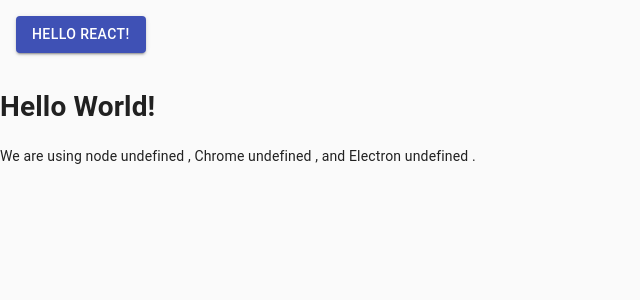
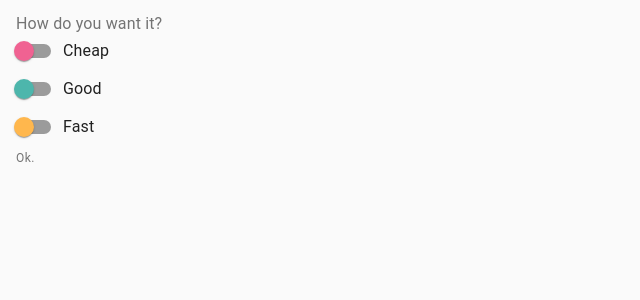
Before and after one commit to rhoffmann/cheap-good-fast, a React app: page / in a window 1280 px wide. Shown: the top 300 px of the page, without its empty margins (0-640 px from the left). Built offline with nearby package versions, Linux system fonts and the light colour scheme.

Commit message:
make it pretty

```diff
--- a/src/App.tsx
+++ b/src/App.tsx
@@ -3,12 +3,12 @@ import React from 'react';
 import Button from '@material-ui/core/Button';
 import Box from '@material-ui/core/Box';
 
+import GoodFastCheap from './components/GoodFastCheap';
+
 const App = () => {
   return (
     <Box p={2}>
-      <Button variant="contained" color="primary">
-        Hello React!
-      </Button>
+      <GoodFastCheap />
     </Box>
   );
 };
--- /dev/null
+++ b/src/components/GoodFastCheap.tsx
@@ -0,0 +1,58 @@
+import React from 'react';
+import FormLabel from '@material-ui/core/FormLabel';
+import FormControl from '@material-ui/core/FormControl';
+import FormGroup from '@material-ui/core/FormGroup';
+import FormControlLabel from '@material-ui/core/FormControlLabel';
+import FormHelperText from '@material-ui/core/FormHelperText';
+import { PinkSwitch, TealSwitch, OrangeSwitch } from './Switches';
+
+export default function SwitchesGroup() {
+  const [state, setState] = React.useState({
+    cheap: false,
+    good: false,
+    fast: false,
+  });
+
+  const handleChange = (event) => {
+    setState({ ...state, [event.target.name]: event.target.checked });
+  };
+
+  return (
+    <FormControl component="fieldset">
+      <FormLabel component="legend">How do you want it?</FormLabel>
+      <FormGroup>
+        <FormControlLabel
+          control={
+            <PinkSwitch
+              checked={state.cheap}
+              onChange={handleChange}
+              name="cheap"
+            />
+          }
+          label="Cheap"
+        />
+        <FormControlLabel
+          control={
+            <TealSwitch
+              checked={state.good}
+              onChange={handleChange}
+              name="good"
+            />
+          }
+          label="Good"
+        />
+        <FormControlLabel
+          control={
+            <OrangeSwitch
+              checked={state.fast}
+              onChange={handleChange}
+              name="fast"
+            />
+          }
+          label="Fast"
+        />
+      </FormGroup>
+      <FormHelperText>Ok.</FormHelperText>
+    </FormControl>
+  );
+}
--- /dev/null
+++ b/src/components/Switches.tsx
@@ -0,0 +1,28 @@
+import React from 'react';
+import Switch from '@material-ui/core/Switch';
+
+import pink from '@material-ui/core/colors/pink';
+import teal from '@material-ui/core/colors/teal';
+import orange from '@material-ui/core/colors/orange';
+import { withStyles } from '@material-ui/core';
+
+const colorSwitch = (hue) =>
+  withStyles({
+    switchBase: {
+      color: hue[300],
+      '&$checked': {
+        color: hue[500],
+      },
+      '&$checked + $track': {
+        backgroundColor: hue[500],
+      },
+    },
+    checked: {},
+    track: {},
+  })(Switch);
+
+export const PinkSwitch = colorSwitch(pink);
+export const TealSwitch = colorSwitch(teal);
+export const OrangeSwitch = colorSwitch(orange);
+
+export default Switch;
--- a/src/index.html
+++ b/src/index.html
@@ -15,19 +15,5 @@
   </head>
   <body>
     <div id="app"></div>
-    <h1>Hello World!</h1>
-    We are using node
-    <script>
-      document.write(process.versions.node);
-    </script>
-    , Chrome
-    <script>
-      document.write(process.versions.chrome);
-    </script>
-    , and Electron
-    <script>
-      document.write(process.versions.electron);
-    </script>
-    .
   </body>
 </html>
```
